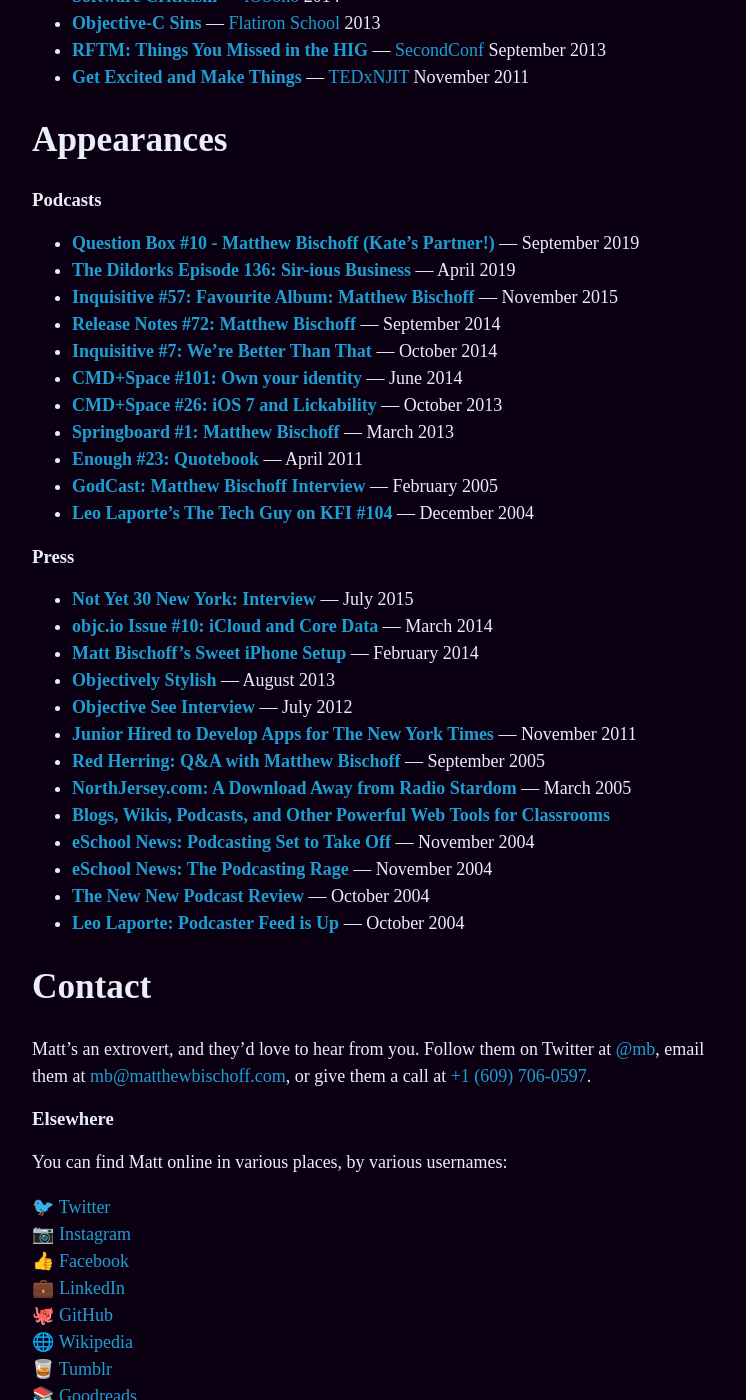
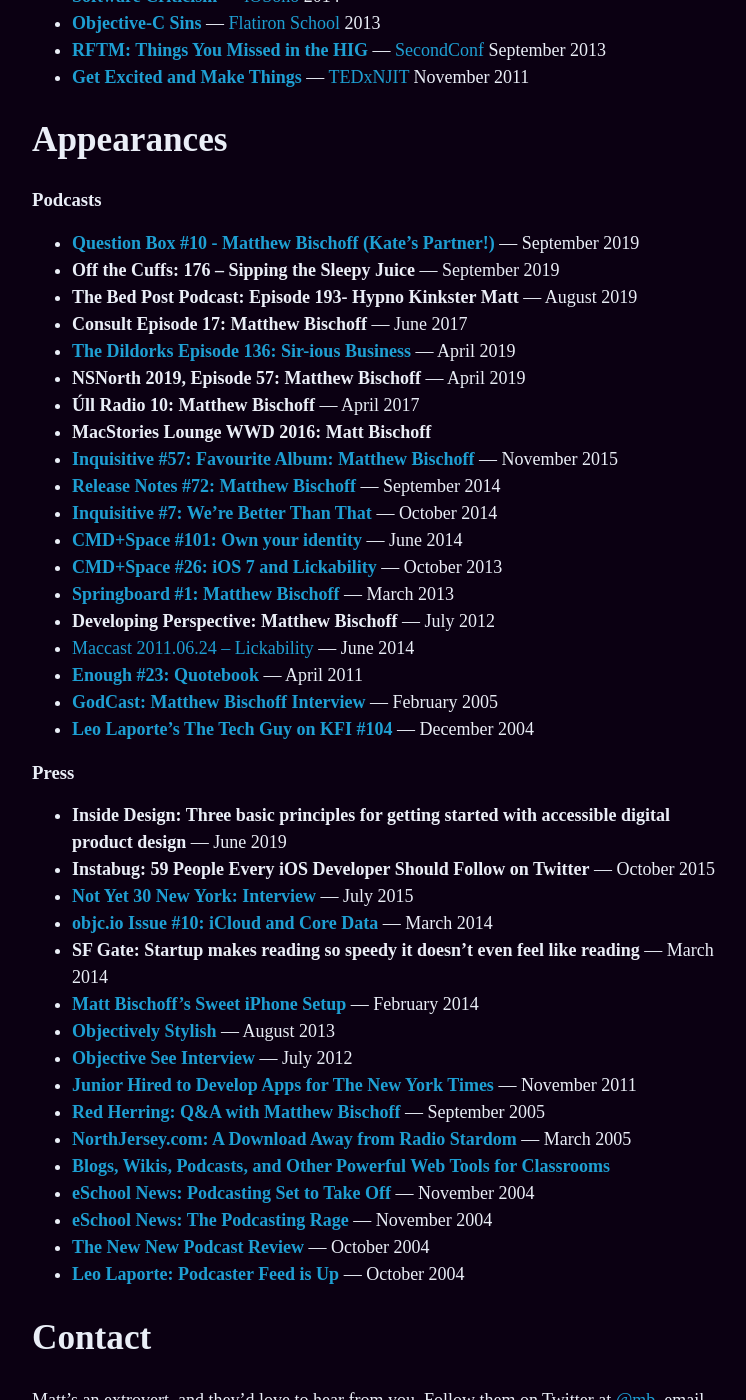
Before and after one commit to mbbischoff/website, a Jekyll site: the page built from about.markdown, in a window 1280 px wide and 1400 px high, scrolled down 2483 px. Shown: the whole window, without its empty margins (258-1004 px from the left). Built offline with Jekyll 4.4.1, drawn with Linux system fonts in a browser that asks for light colours; some web fonts are replaced; some of the changed text lies outside the part shown.

Commit message:
Updated About

```diff
--- a/about.markdown
+++ b/about.markdown
@@ -55,21 +55,32 @@
 ### Podcasts
 
 * **[Question Box #10 - Matthew Bischoff (Kate's Partner!)](https://questionbox.libsyn.com/10-matthew-bischoff-kates-partner)** — September 2019
+* [**Off the Cuffs: 176 – Sipping the Sleepy Juice**](https://www.offthecuffs.org/176-sipping-the-sleepy-juice/) — September 2019
+* [**The Bed Post Podcast: Episode 193- Hypno Kinkster Matt**](https://bedpost.libsyn.com/episode-193-hypno-kinkster-matt) — August 2019
+* [**Consult Episode 17: Matthew Bischoff**](https://consultpodcast.com/post/162366487707/episode-17-matthew-bischoff-experienced-ios) — June 2017
 * **[The Dildorks Episode 136: Sir-ious Business](https://thedildorks.wordpress.com/portfolio/episode-136-sir-ious-business/)** — April 2019
+* [**NSNorth 2019, Episode 57: Matthew Bischoff**](http://casgrain.net/podcasts/NSNorth_57-Matthew_Bischoff.mp3) — April 2019
+* [**Úll Radio 10: Matthew Bischoff**](https://podcasts.apple.com/us/podcast/10-matthew-bischoff/id1159509074?i=1000384292651)  — April 2017
+* [**MacStories Lounge WWD 2016: Matt Bischoff**](https://www.macstories.net/stories/wwdc-2016-developer-reactions-the-macstories-interviews/#matt-bischoff)
 * **[Inquisitive #57: Favourite Album: Matthew Bischoff](https://www.relay.fm/inquisitive/57)** — November 2015
 * **[Release Notes #72: Matthew Bischoff](http://releasenotes.tv/72-matthew-bischoff/)** — September 2014
 * **[Inquisitive #7: We’re Better Than That](http://www.relay.fm/inquisitive/7)** — October 2014
 * **[CMD+Space #101: Own your identity](https://www.relay.fm/cmdspace/101)** — June 2014
 * **[CMD+Space #26: iOS 7 and Lickability](https://www.relay.fm/cmdspace/66)** — October 2013
 * **[Springboard #1: Matthew Bischoff](http://web.archive.org/web/20130809181910/http://springboardshow.com/episodes/1)** — March 2013
+* [**Developing Perspective: Matthew Bischoff**](http://developingperspective.com/2012/07/31/bischoff/) — July 2012
+* [Maccast 2011.06.24 – Lickability](https://www.maccast.com/2011/06/24/maccast-2011-06-24-lickability/) — June 2014
 * **[Enough #23: Quotebook](http://minimalmac.com/enough/#ep23)** — April 2011
 * **[GodCast: Matthew Bischoff Interview](http://www.godcast.org/categories/behindTheScenes/2005/02/08.html#a349)** —  February 2005
 * **[Leo Laporte’s The Tech Guy on KFI #104](http://web.archive.org/web/20060624004717/http://leoville.tv/radio/pmwiki.php/ShowNotes/Show104)** — December 2004
 
 ### Press
 
+* [**Inside Design: Three basic principles for getting started with accessible digital product design**](https://www.invisionapp.com/inside-design/3-principles-accessible-design/) — June 2019
+* [**Instabug: 59 People Every iOS Developer Should Follow on Twitter**](https://instabug.com/blog/59-people-every-ios-developer-should-follow-on-twitter/) — October 2015
 * **[Not Yet 30 New York: Interview](http://web.archive.org/web/20160320020512/http://ny30ny.com/matthew-bischoff/)** — July 2015
 * **[objc.io Issue #10: iCloud and Core Data](http://www.objc.io/issue-10/icloud-core-data.html)** — March 2014
+* [**SF Gate: Startup makes reading so speedy it doesn’t even feel like reading**](https://blog.sfgate.com/techchron/2014/03/07/spritz-reading-through-a-firehose/) — March 2014
 * **[Matt Bischoff’s Sweet iPhone Setup](http://thesweetsetup.com/matt-bischoffs-sweet-iphone-setup/)** — February 2014
 * **[Objectively Stylish](http://open.blogs.nytimes.com/2013/08/01/objectively-stylish/)** — August 2013
 * **[Objective See Interview](http://web.archive.org/web/20150131063752/http://www.objectivesee.com/matthew.bischoff.html)** — July 2012
@@ -106,4 +117,8 @@
 
 # Colophon
 
-This website is published with [Jekyll](https://jekyllrb.com). It’s hosted in a [Git repository](https://github.com/mattbischoff/matthewbischoff.com) on [GitHub Pages](https://pages.github.com). The posts are written in [Bear](https://bear.app) and managed in [Siteleaf](https://www.siteleaf.com). Headline and body type is set in [Proxima Nova](https://www.google.com/search?client=safari&rls=en&q=Proxima+Nova&ie=UTF-8&oe=UTF-8) by Mark Simonson, Matt’s favorite typeface. Photos of Matt were taken by Ashe of [Rose Glass Photography](https://www.roseglass.pictures) and [Ben McCarthy](https://twitter.com/benricem), who makes [Obscura](https://obscura.app).
+This website was designed by [Robyn Kanner](https://robynkanner.com) and developed by [Martin Giannakopoulos](https://www.linkedin.com/in/martin-giannakopoulos-2258a0134?originalSubdomain=ca). It’s published with [Jekyll](https://jekyllrb.com) and managed in [Siteleaf](https://www.siteleaf.com). The content is hosted in a [GitHub repository](https://github.com/mattbischoff/matthewbischoff.com) on [GitHub Pages](https://pages.github.com). Posts are written in [Ulysses](https://ulysses.app).
+
+Headline and body type is set in [Proxima Nova](https://fonts.adobe.com/fonts/proxima-nova) by Mark Simonson, Matt’s favorite typeface.
+
+Photos of Matt were taken by Ashe of [Rose Glass Photography](https://www.roseglass.pictures) and [Ben McCarthy](https://twitter.com/benricem), who makes [Obscura](https://obscura.app).
```
